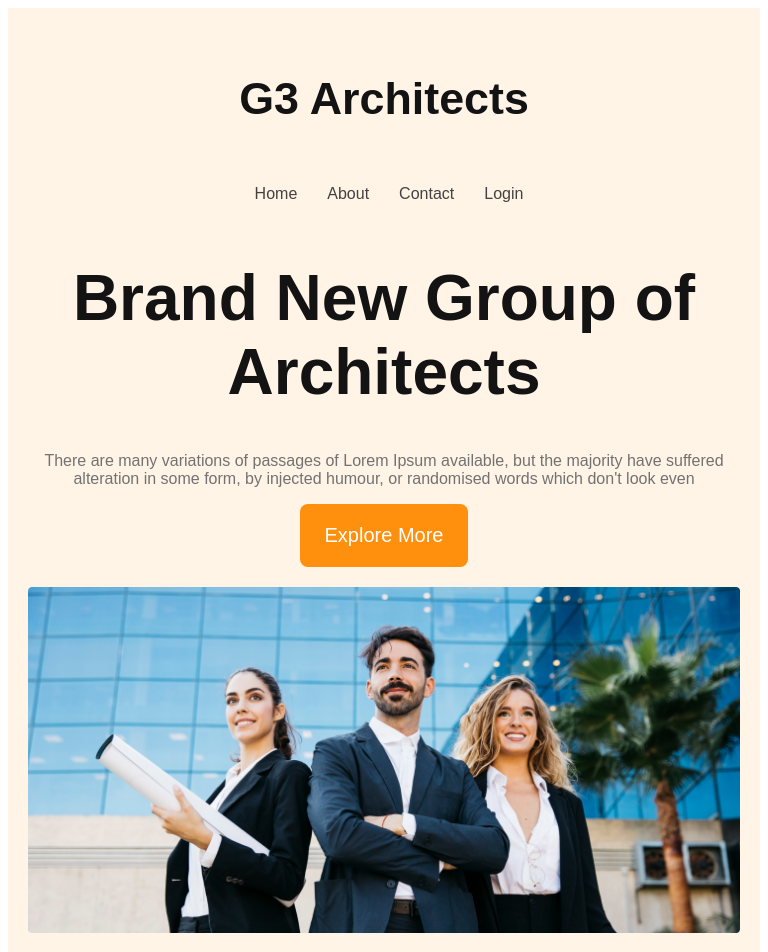
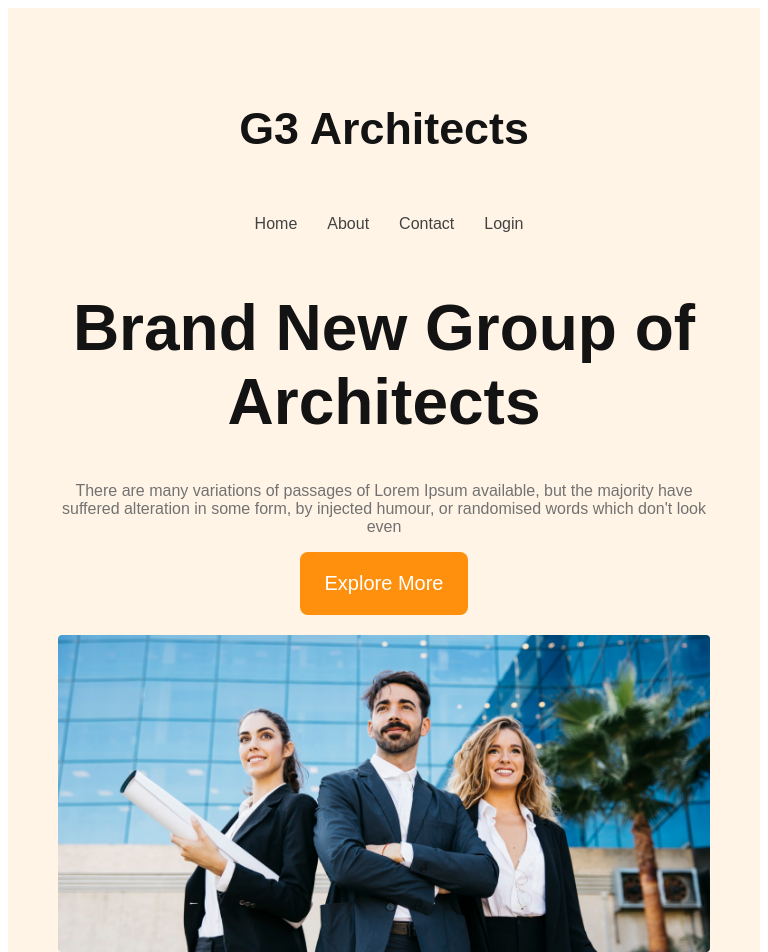
Before and after one commit to mehadyft/g3-architects-resources-, a plain HTML site: page index.html in a window 768 px wide. Shown: the top 952 px of the page. Drawn offline with Linux system fonts and the light colour scheme.

Commit message:
first commit

```diff
--- a/style/style.css
+++ b/style/style.css
@@ -64,6 +64,7 @@ nav li a {
 }
 
 /* ______________responsiv________________ */
+/* --------mobile--------------- */
 
 @media screen and (max-width: 768px) {
   header {
@@ -73,3 +74,13 @@ nav li a {
     flex-direction: column;
   }
 }
+
+/* ___________________teblet________________ */
+@media screen and (min-width: 768px) and (max-width: 960px) {
+  nav {
+    flex-direction: column;
+  }
+  header {
+    padding: 50px;
+  }
+}
```
